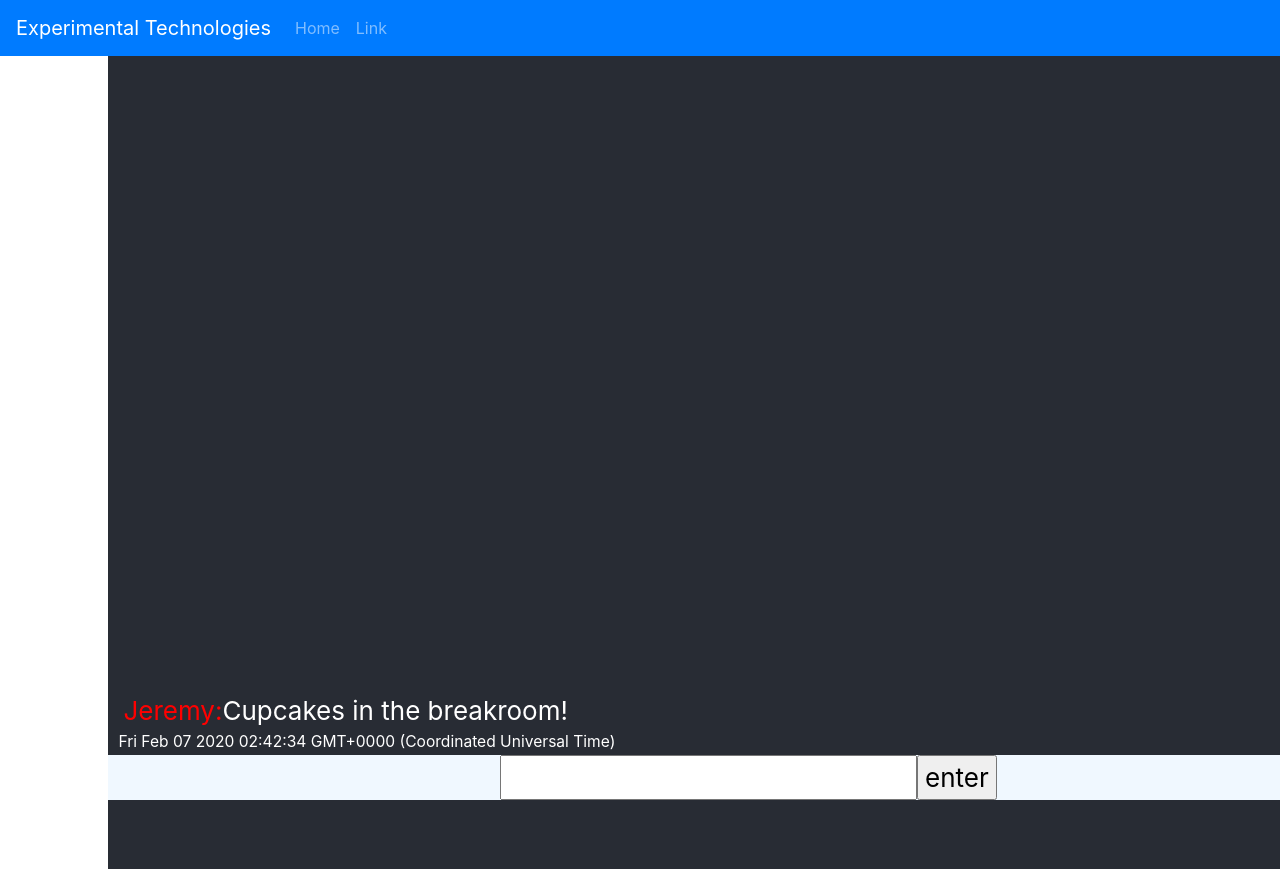
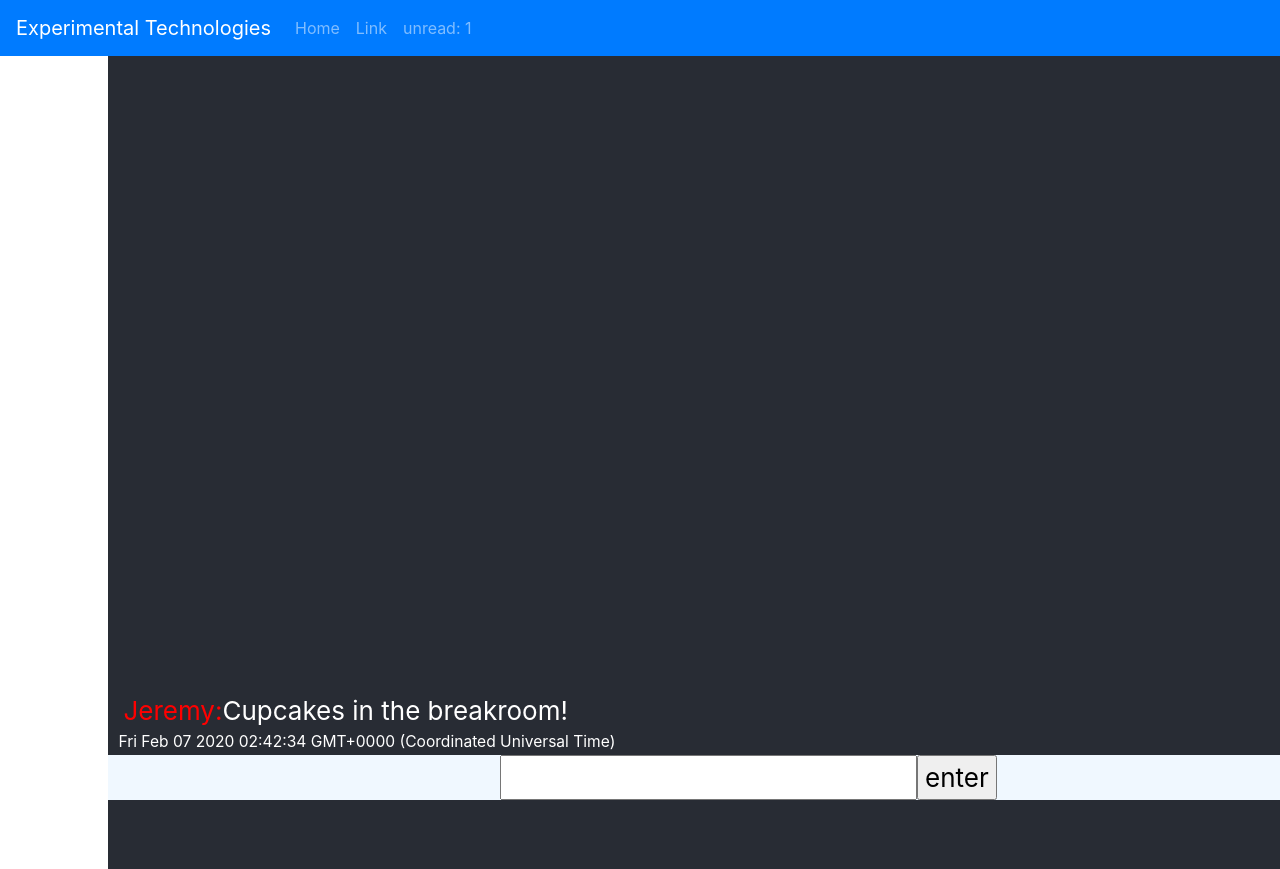
Before and after one commit to jhiatt/chat-story-app, a React (Create React App) app: page / in a window 1280 px wide. Built offline with nearby package versions, Linux system fonts and the light colour scheme.

Commit message:
unread issue

```diff
--- a/src/App.js
+++ b/src/App.js
@@ -1,25 +1,35 @@
 import React from 'react';
 import './App.css';
-import UserChatBubble from './components/userChatBubble';
+import ChatPage from './components/chatPage';
 import Navigation from './components/navBar'
 
 
-function App() {
-  return (
-    <div className="App">
-      <Navigation />
+class App extends React.Component {
+  constructor(props) {
+    super(props);
+    this.state = {
+      unreadGroup: 0
+    }
+    this.unreadCallback = this.unreadCallback.bind(this);
+
+  };
+
+  unreadCallback = (unreadCount) => {
+    console.log(unreadCount);
+    this.setState({unreadGroup: unreadCount });
+  };
+
+  render() {
+
+    return (
+      <div className="App">
+      <Navigation unread={this.state.unreadGroup} />
       <header className="App-header">
-
-        <UserChatBubble />
+        <ChatPage callUnread={this.unreadCallback} />
       </header>
     </div>
-  );
+    );
+  }
 }
 
 export default App;
-
-
-// app.js
-//  chattext
-//  chat bubble
-//    chattext
--- a/src/components/chatBubble.js
+++ b/src/components/chatBubble.js
@@ -2,8 +2,6 @@ import React from 'react';
 
 // This will be used to manage buble design and behavior
 class ChatBubble extends React.Component {
-
-// Cannot get my message class to attach, cannot get key working.
 
     render() {
         let classNameUsed
--- /dev/null
+++ b/src/components/chatDisplay.js
@@ -0,0 +1,18 @@
+import React from 'react';
+
+
+class ChatDisplay extends React.Component {
+
+    render() {
+
+        return(
+            <div id="chat-group">
+                <div id="first-div" />
+                {this.props.children}
+                <div id="last-div" />
+            </div>
+        )
+    }
+};
+
+export default ChatDisplay;
--- a/src/components/userChatBubble.js
+++ b/src/components/chatPage.js
@@ -1,10 +1,10 @@
 import React from 'react';
-import ChatText from './chatText';
+import ChatDisplay from './chatDisplay';
 import ChatBubble from './chatBubble';
 import allPosts from './textStorage';
 
 
-class UserChatBubble extends React.Component {
+class ChatPage extends React.Component {
     constructor(props) {
         super(props);
         this.state = {
@@ -13,14 +13,18 @@ class UserChatBubble extends React.Component {
             textsCounter: -1,
             posts: allPosts,
             intervals: [1000,1250,1877,2000,2111,2457,2876,3000,3547,5045,6256,9250,10000,12000,15000],
-            time: Date(Date.now())
+            time: Date(Date.now()),
+            unread: 0
         };
 
         this.handleChange = this.handleChange.bind(this);
         this.handleSubmit = this.handleSubmit.bind(this);
+        this.handleClick = this.handleClick.bind(this);
         this.nextPost = this.nextPost.bind(this);
+        this.trackUnread = this.trackUnread.bind(this);
     }
 
+    // handles
     handleChange(event) {
         this.setState({value: event.target.value});
     }
@@ -36,22 +40,38 @@ class UserChatBubble extends React.Component {
         event.preventDefault();
     }
 
+    // !!!! syncrous code issue
+    handleClick(event) {
+        this.setState({unread: 0});
+        this.trackUnread();
+    }
+
+    //other
     nextPost() {
         this.setState({textsCounter: this.state.textsCounter + 1});
         let nextMessage = this.state.posts[this.state.textsCounter];
         nextMessage.time = Date(Date.now());
         this.setState({texts: [...this.state.texts, nextMessage ] });
+        this.setState({unread: this.state.unread + 1})
         if ((this.state.textsCounter + 1) < this.state.posts.length) {
             setTimeout(this.nextPost, this.state.intervals[Math.floor(Math.random() * this.state.intervals.length)]);
         }
+        this.trackUnread();
     }
 
+    trackUnread() {
+        let unread = this.state.unread;
+        this.props.callUnread(unread);
+    }
+
+    //lifecycles
     componentDidUpdate() {
         document.getElementById("last-div").scrollIntoView();
     };
 
     componentDidMount() {
         setTimeout(this.nextPost, 2000);
+        // this.trackUnread();
     }
 
     render() {
@@ -61,10 +81,10 @@ class UserChatBubble extends React.Component {
 
         return (
             <React.Fragment>
-                <ChatText >
+                <ChatDisplay >
                     {bubbledItems}
-                </ChatText>
-                <form onSubmit={this.handleSubmit} className="chat-submit" id="test">
+                </ChatDisplay>
+                <form onSubmit={this.handleSubmit} onClick={this.handleClick} className="chat-submit" id="test">
                     <input value={this.state.value} onChange={this.handleChange} />
                     <input type="submit" value="enter" />
                 </form>
@@ -73,4 +93,4 @@ class UserChatBubble extends React.Component {
     }
 }
 
-export default UserChatBubble;
+export default ChatPage;
--- a/src/components/chatText.js
+++ /dev/null
@@ -1,24 +0,0 @@
-import React from 'react';
-
-// use this to generate random texts
-// treat textStorage as a dumb source only
-
-//To Do:
-//  How create different timing for each item
-//  How to randomize texts
-//  Add usernames to these texts (chirpy instead of twitter?)
-class ChatText extends React.Component {
-
-    render() {
-
-        return(
-            <div id="chat-group">
-                <div id="first-div" />
-                {this.props.children}
-                <div id="last-div" />
-            </div>
-        )
-    }
-};
-
-export default ChatText;
--- a/src/components/navBar.js
+++ b/src/components/navBar.js
@@ -2,7 +2,8 @@ import React from 'react';
 import Navbar from 'react-bootstrap/Navbar';
 import Nav from 'react-bootstrap/Nav';
 
-function Navigation() {
+class Navigation extends React.Component {
+    render() {
         return (
             <div>
                 <Navbar bg="primary" variant="dark" expand="lg" className="top-nav" >
@@ -12,6 +13,7 @@ function Navigation() {
                         <Nav className="mr-auto">
                             <Nav.Link href="#home">Home</Nav.Link>
                             <Nav.Link href="#link">Link</Nav.Link>
+                            <Nav.Link href="#link">unread: {this.props.unread}</Nav.Link>
                         </Nav>
                     </Navbar.Collapse>
                 </Navbar>
@@ -22,5 +24,6 @@ function Navigation() {
             </div>
         );
     }
+}
 
   export default Navigation;
```
Lines whose indentation alone changed are shown as unchanged.
